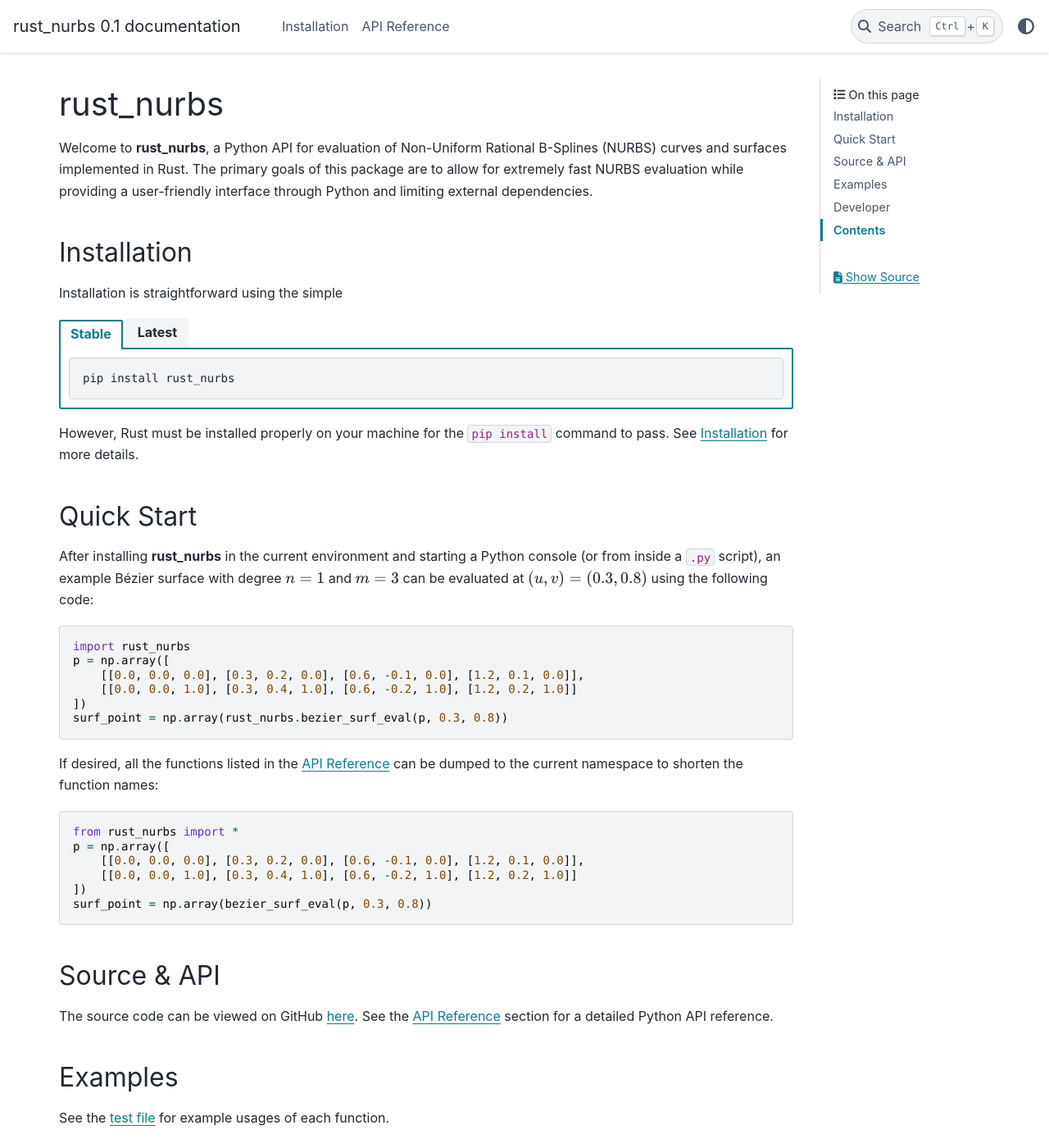
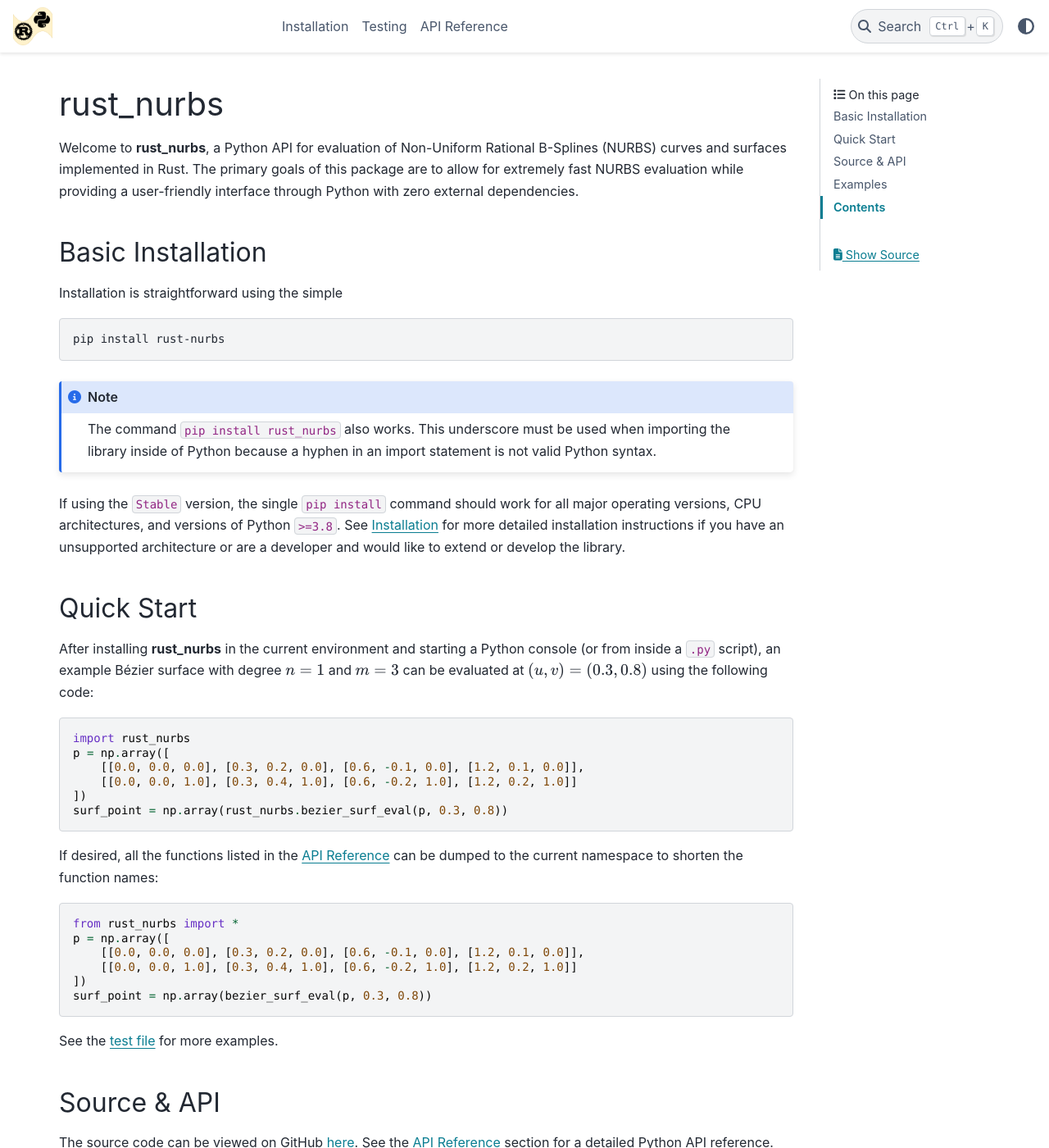
Before and after one commit to mlau154/rust_nurbs, a Sphinx documentation site: the page built from docs/source/index.rst, in a window 1280 px wide and 1400 px high. Shown: the whole window at 82% size. Built offline with Sphinx 7.4.7 and the PyData theme 0.15.4, drawn with Linux system fonts in a browser that asks for light colours; pages that are not in the unit, such as notebooks, are missing from menus; some of the changed text lies outside the part shown.

Commit message:
Updated docs; Added logo

```diff
--- a/Cargo.toml
+++ b/Cargo.toml
@@ -1,7 +1,8 @@
 [package]
 name = "rust_nurbs"
-version = "0.1.5"
+version = "0.1.6"
 edition = "2021"
+# IMPORTANT: the version must be kept on line 3 to be read properly in docs/source/conf.py
 
 # See more keys and their definitions at https://doc.rust-lang.org/cargo/reference/manifest.html
 [lib]
@@ -10,4 +11,5 @@ crate-type = ["cdylib"]
 
 [dependencies]
 pyo3 = "0.23.3"
-num-integer = "0.1.46"  # num_integer::binomial used in bernstein_poly
+num-integer = "0.1.46"
+# num_integer::binomial used in bernstein_poly
--- a/docs/source/conf.py
+++ b/docs/source/conf.py
@@ -1,3 +1,4 @@
+import os
 
 # Project Information
 project = 'rust_nurbs'
@@ -5,8 +6,10 @@ copyright = '2025, Matthew G. Lauer'
 author = 'Matthew G. Lauer'
 
 # Release Information
-release = '0.1'
-version = '0.1.5'
+with open(os.path.join("..", "..", "Cargo.toml"), "r") as toml_file:
+    lines = toml_file.readlines()
+version = lines[2].split("=")[-1].strip().replace('"', '')
+release = ".".join(version.split(".")[:-1])
 
 # Sphinx Extensions
 extensions = [
@@ -27,6 +30,17 @@ html_theme = 'pydata_sphinx_theme'
 # Templates Path
 templates_path = ['_templates']
 
+# Static path
+html_static_path = ['_static']
+
+# Custom CSS file location
+html_css_files = [
+    'css/custom.css',
+]
+
+# Logo
+html_logo = "_static/logo.png"
+
 # Auto API (reading .pyi files)
 autoapi_type = 'python'
 autoapi_dirs = ['../..']
--- a/docs/source/index.rst
+++ b/docs/source/index.rst
@@ -1,31 +1,22 @@
 rust_nurbs
 ==========
 
-Welcome to **rust_nurbs**, a Python API for evaluation of Non-Uniform Rational B-Splines (NURBS) curves and surfaces implemented in Rust. The primary goals of this package are to allow for extremely fast NURBS evaluation while providing a user-friendly interface through Python and limiting external dependencies.
+Welcome to **rust_nurbs**, a Python API for evaluation of Non-Uniform Rational B-Splines (NURBS) curves and surfaces implemented in Rust. The primary goals of this package are to allow for extremely fast NURBS evaluation while providing a user-friendly interface through Python with zero external dependencies.
 
-Installation
-------------
+Basic Installation
+------------------
 
 Installation is straightforward using the simple
 
-.. tab-set::
+.. code-block:: shell
 
-    .. tab-item:: Stable
+    pip install rust-nurbs
 
-        .. code-block:: shell
+.. note::
 
-            pip install rust_nurbs
+    The command ``pip install rust_nurbs`` also works. This underscore must be used when importing the library inside of Python because a hyphen in an import statement is not valid Python syntax.
 
-    .. tab-item:: Latest
-
-        .. code-block:: shell
-
-            git clone https://github.com/mlau154/rust_nurbs.git
-            cd rust_nurbs
-            pip install .
-
-However, Rust must be installed properly on your machine for the ``pip install`` command to pass. See :ref:`install`
-for more details.
+If using the ``Stable`` version, the single ``pip install`` command should work for all major operating versions, CPU architectures, and versions of Python ``>=3.8``. See :ref:`install` for more detailed installation instructions if you have an unsupported architecture or are a developer and would like to extend or develop the library.
 
 Quick Start
 -----------
@@ -52,6 +43,8 @@ If desired, all the functions listed in the :ref:`api` can be dumped to the curr
     ])
     surf_point = np.array(bezier_surf_eval(p, 0.3, 0.8))
 
+See the `test file <https://github.com/mlau154/rust_nurbs/blob/main/tests/test_rust_nurbs.py>`_ for more examples.
+
 Source & API
 ------------
 
@@ -62,33 +55,11 @@ Examples
 
 See the `test file <https://github.com/mlau154/rust_nurbs/blob/main/tests/test_rust_nurbs.py>`_ for example usages of each function.
 
-Developer
----------
-
-To install the development version of **rust_nurbs** which installs the dependencies required to run the tests, use
-
-.. code-block:: shell
-
-    git clone https://github.com/mlau154/rust_nurbs.git
-    cd rust_nurbs
-    pip install .[dev]
-
-To run the tests from a single version of Python, simply run the following command from the root directory of the project (making sure to first activate the Python environment):
-
-.. code-block:: shell
-
-    pytest tests
-
-To ensure that the tests work for all supported Python versions, use this command instead:
-
-.. code-block:: shell
-
-    tox run
-
 Contents
 --------
 
 .. toctree::
 
     install
+    testing
     api
--- /dev/null
+++ b/docs/source/testing.rst
@@ -0,0 +1,21 @@
+.. _testing:
+
+=======
+Testing
+=======
+
+To run the tests from a single version of Python, simply run the following command from the root directory of the project (making sure that the Python environment with the ``Dev``-installed version of **rust_nurbs** is active):
+
+.. code-block:: shell
+
+    pytest tests
+
+To ensure that the tests work for all supported Python versions, use this command instead:
+
+.. code-block:: shell
+
+    tox run
+
+.. important::
+
+    The ``Dev`` installation method must be used to acquire all the dependencies required to run these tests.
--- a/pyproject.toml
+++ b/pyproject.toml
@@ -16,7 +16,11 @@ dynamic = ["version"]
 features = ["pyo3/extension-module"]
 
 [project.optional-dependencies]
+build = [
+    "maturin"
+]
 dev = [
+    "maturin",
     "pytest",
     "numpy>=1.8",
     "tox"
```
Also changed, not shown: README.md (+2 -2 lines), docs/source/css/custom.css (added, +18 -0 lines), docs/source/install.rst (+19 -7 lines), docs/source/_static/logo.png (added), 1 other file.
